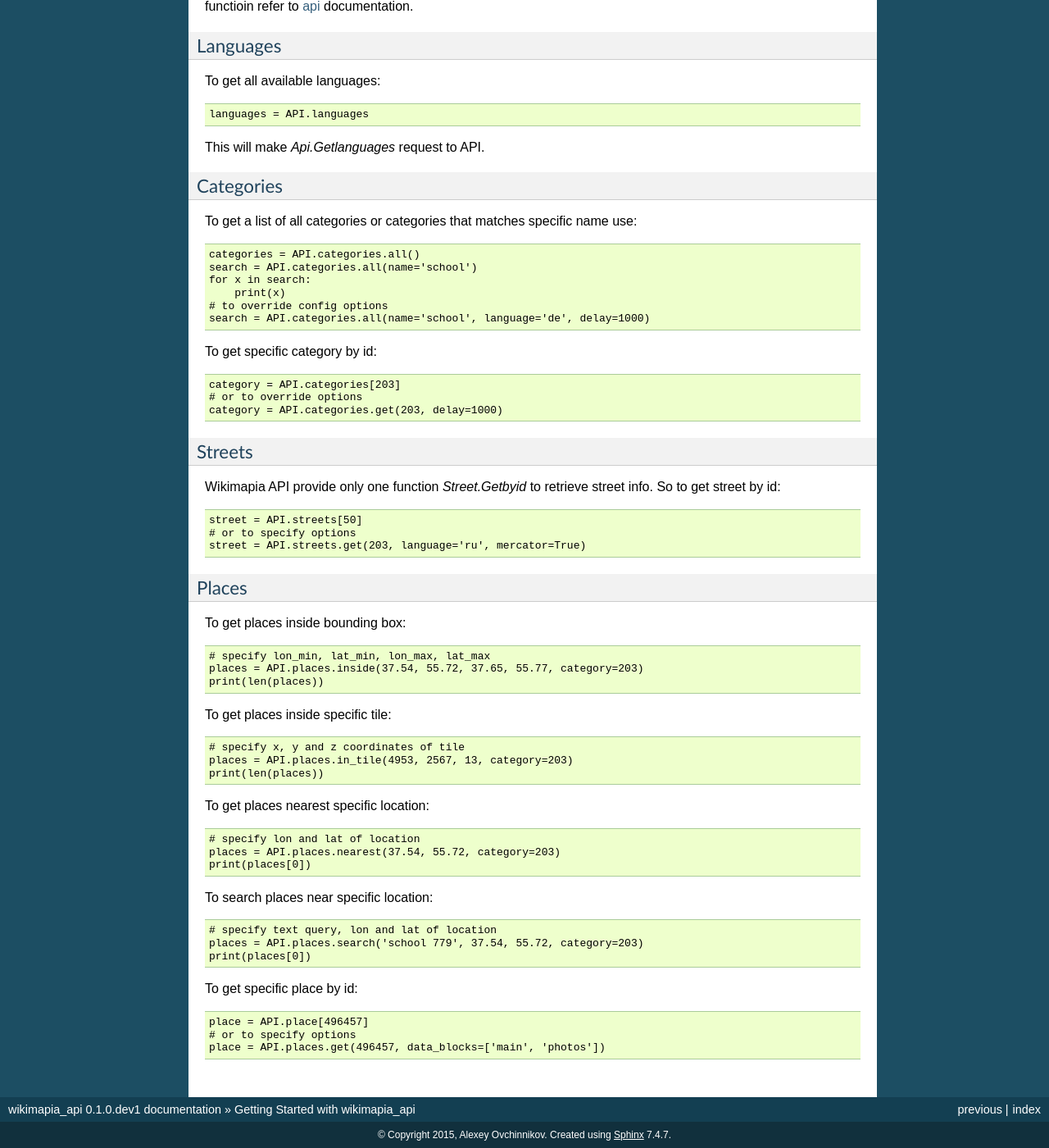
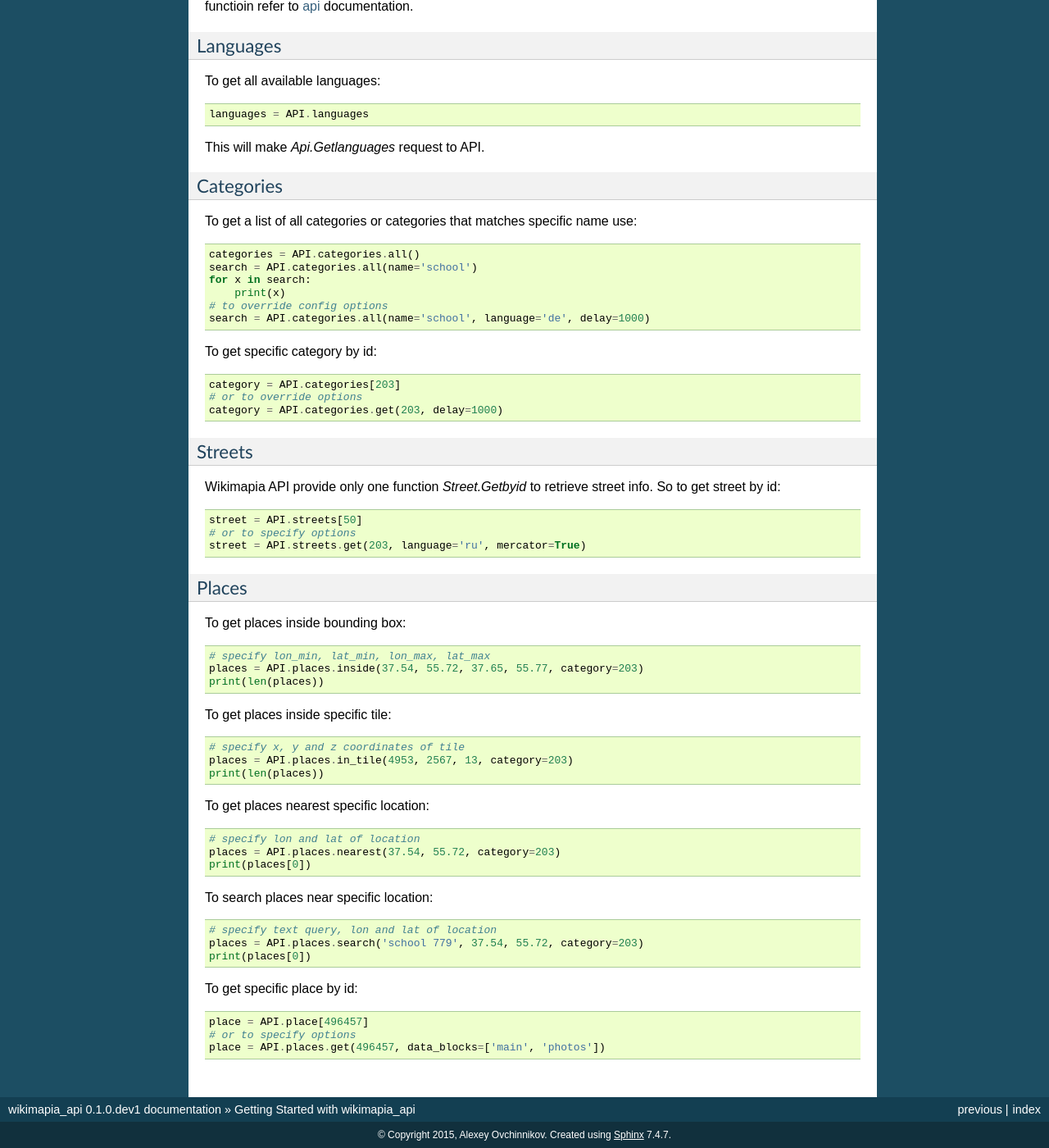
Before and after one commit to plandex/wikimapia-api-py, a Sphinx documentation site: the page built from docs/tutorial.rst, in a window 1280 px wide and 1400 px high, scrolled down 1042 px. Shown: the whole window at 82% size. Built offline with Sphinx 7.4.7, drawn with Linux system fonts in a browser that asks for light colours; some of the changed text lies outside the part shown.

Commit message:
docs fixes

```diff
--- a/docs/tutorial.rst
+++ b/docs/tutorial.rst
@@ -8,7 +8,7 @@
 ============
 
 wikimapia_api is available on PyPi and the preferred method of install is
-using Pip.::
+using Pip::
 
   $ pip install wikimapia_api
 
@@ -70,7 +70,7 @@
 
 To get all available languages:
 
-.. code-block:: pyhton
+.. code-block:: python
 
     languages = API.languages
 
@@ -81,7 +81,7 @@
 
 To get a list of all categories or categories that matches specific name use:
 
-.. code-block:: pyhton
+.. code-block:: python
 
     categories = API.categories.all()
     search = API.categories.all(name='school')
@@ -92,7 +92,7 @@
 
 To get specific category by id:
 
-.. code-block:: pyhton
+.. code-block:: python
 
     category = API.categories[203]
     # or to override options
@@ -104,7 +104,7 @@
 Wikimapia API provide only one function `Street.Getbyid` to retrieve street
 info. So to get street by id:
 
-.. code-block:: pyhton
+.. code-block:: python
 
     street = API.streets[50]
     # or to specify options
@@ -115,7 +115,7 @@
 
 To get places inside bounding box:
 
-.. code-block:: pyhton
+.. code-block:: python
 
     # specify lon_min, lat_min, lon_max, lat_max
     places = API.places.inside(37.54, 55.72, 37.65, 55.77, category=203)
@@ -123,7 +123,7 @@
 
 To get places inside specific tile:
 
-.. code-block:: pyhton
+.. code-block:: python
 
     # specify x, y and z coordinates of tile
     places = API.places.in_tile(4953, 2567, 13, category=203)
@@ -131,7 +131,7 @@
 
 To get places nearest specific location:
 
-.. code-block:: pyhton
+.. code-block:: python
 
     # specify lon and lat of location
     places = API.places.nearest(37.54, 55.72, category=203)
@@ -139,7 +139,7 @@
 
 To search places near specific location:
 
-.. code-block:: pyhton
+.. code-block:: python
 
     # specify text query, lon and lat of location
     places = API.places.search('school 779', 37.54, 55.72, category=203)
@@ -147,10 +147,10 @@
 
 To get specific place by id:
 
-.. _api: http://wikimapia.org/api
-
-.. code-block:: pyhton
+.. code-block:: python
 
     place = API.place[496457]
     # or to specify options
     place = API.places.get(496457, data_blocks=['main', 'photos'])
+
+.. _api: http://wikimapia.org/api
```
Also changed, not shown: DESCRIPTION.rst (+4 -8 lines), README.rst (+12 -2 lines), docs/index.rst (+5 -2 lines).
